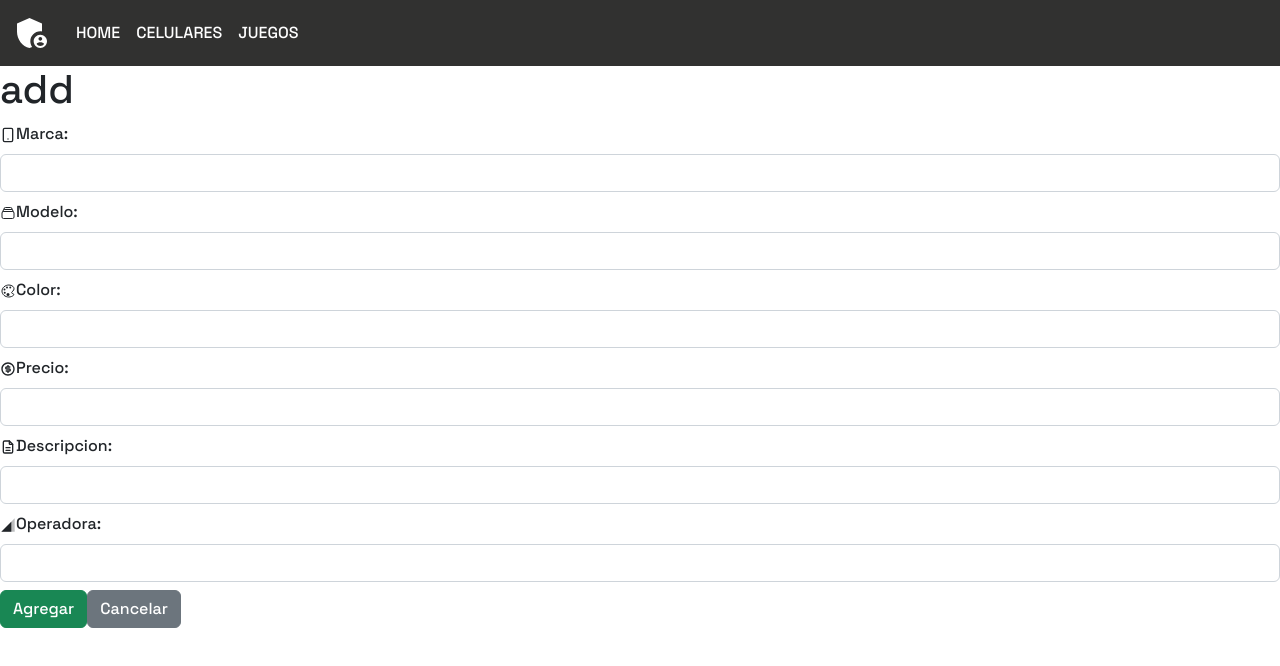
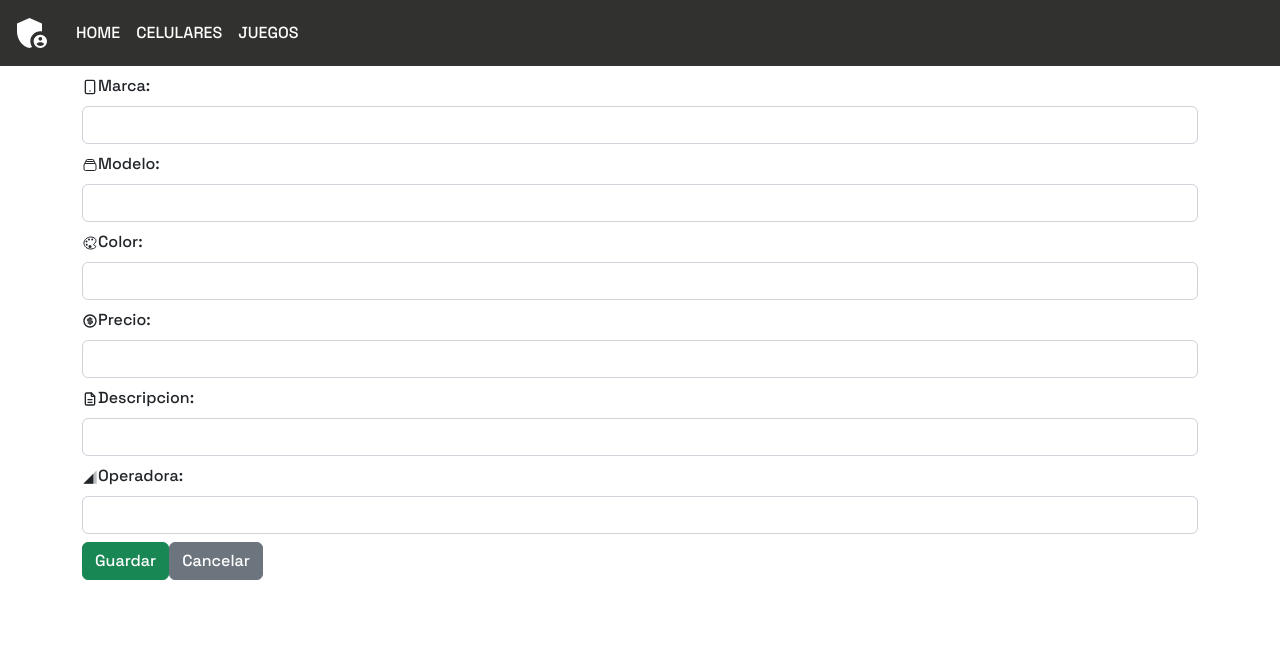
Before and after one commit to JonathanEKP/CRUD-Celulares-Juegos, a React (Create React App) app: page /celulares/Add in a window 1280 px wide. Shown: the top 666 px of the page. Built offline with nearby package versions, Linux system fonts and the light colour scheme.

Commit message:
Update CelularesForm.jsx

```diff
--- a/src/Components/CelularesForm.jsx
+++ b/src/Components/CelularesForm.jsx
@@ -59,8 +59,8 @@ function CelularesForm() {
   return (
     <div>
       <Menu />
-      <h1>add</h1>
-      <form id="formulario" className="needs-validation" noValidate>
+      <h1></h1>
+      <form id="formulario" className="needs-validation container" noValidate>
         <div className="form-group">
           <label className="form-label">
             <FiSmartphone />
@@ -157,17 +157,14 @@ function CelularesForm() {
 
         <div className="form-group mt-2">
           <button className="btn btn-success" onClick={(e) => enviar(e)}>
-            Agregar
+            Guardar
           </button>
           <button
             className="btn btn-secondary"
-            required
             onClick={() => navigate("/celulares")}
           >
             Cancelar
           </button>
-          <div className="valid-feedback">Correcto</div>
-          <div className="invalid-feedback">Complete el campo</div>
         </div>
       </form>
     </div>
```
